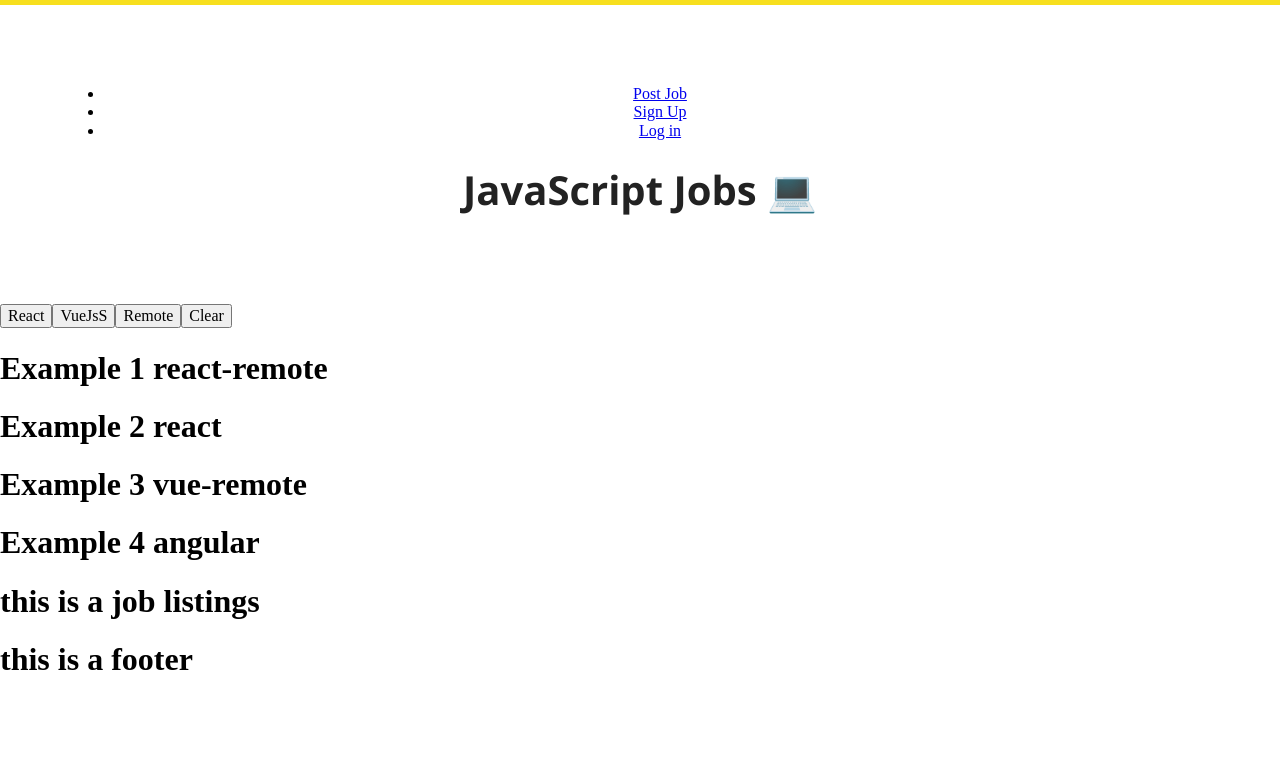
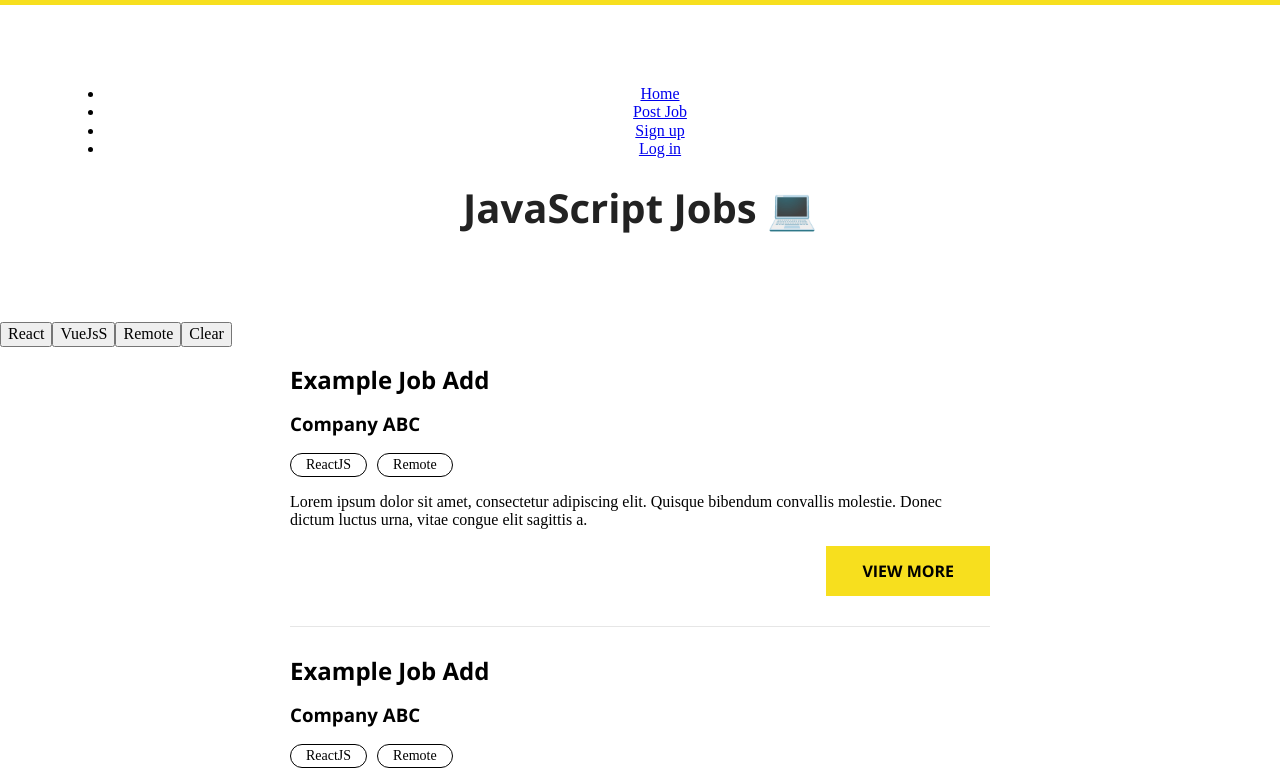
Before and after one commit to ashleydance/javascript-job-board, a React (Create React App) app: page / in a window 1280 px wide. Shown: the top 784 px of the page. Built offline with nearby package versions, Linux system fonts and the light colour scheme.

Commit message:
Styled job listing component

```diff
--- a/public/index.html
+++ b/public/index.html
@@ -13,6 +13,7 @@
       user's mobile device or desktop. See https://developers.google.com/web/fundamentals/web-app-manifest/
     -->
     <link rel="manifest" href="%PUBLIC_URL%/manifest.json" />
+    <link href="./reset.css" rel="stylesheet">
     <link href="https://fonts.googleapis.com/css?family=Open+Sans:700|Roboto" rel="stylesheet">
     <!--
       Notice the use of %PUBLIC_URL% in the tags above.
--- /dev/null
+++ b/public/reset.css
@@ -0,0 +1,349 @@
+/*! normalize.css v8.0.1 | MIT License | github.com/necolas/normalize.css */
+
+/* Document
+   ========================================================================== */
+
+/**
+ * 1. Correct the line height in all browsers.
+ * 2. Prevent adjustments of font size after orientation changes in iOS.
+ */
+
+ html {
+  line-height: 1.15; /* 1 */
+  -webkit-text-size-adjust: 100%; /* 2 */
+}
+
+/* Sections
+   ========================================================================== */
+
+/**
+ * Remove the margin in all browsers.
+ */
+
+body {
+  margin: 0;
+}
+
+/**
+ * Render the `main` element consistently in IE.
+ */
+
+main {
+  display: block;
+}
+
+/**
+ * Correct the font size and margin on `h1` elements within `section` and
+ * `article` contexts in Chrome, Firefox, and Safari.
+ */
+
+h1 {
+  font-size: 2em;
+  margin: 0.67em 0;
+}
+
+/* Grouping content
+   ========================================================================== */
+
+/**
+ * 1. Add the correct box sizing in Firefox.
+ * 2. Show the overflow in Edge and IE.
+ */
+
+hr {
+  box-sizing: content-box; /* 1 */
+  height: 0; /* 1 */
+  overflow: visible; /* 2 */
+}
+
+/**
+ * 1. Correct the inheritance and scaling of font size in all browsers.
+ * 2. Correct the odd `em` font sizing in all browsers.
+ */
+
+pre {
+  font-family: monospace, monospace; /* 1 */
+  font-size: 1em; /* 2 */
+}
+
+/* Text-level semantics
+   ========================================================================== */
+
+/**
+ * Remove the gray background on active links in IE 10.
+ */
+
+a {
+  background-color: transparent;
+}
+
+/**
+ * 1. Remove the bottom border in Chrome 57-
+ * 2. Add the correct text decoration in Chrome, Edge, IE, Opera, and Safari.
+ */
+
+abbr[title] {
+  border-bottom: none; /* 1 */
+  text-decoration: underline; /* 2 */
+  text-decoration: underline dotted; /* 2 */
+}
+
+/**
+ * Add the correct font weight in Chrome, Edge, and Safari.
+ */
+
+b,
+strong {
+  font-weight: bolder;
+}
+
+/**
+ * 1. Correct the inheritance and scaling of font size in all browsers.
+ * 2. Correct the odd `em` font sizing in all browsers.
+ */
+
+code,
+kbd,
+samp {
+  font-family: monospace, monospace; /* 1 */
+  font-size: 1em; /* 2 */
+}
+
+/**
+ * Add the correct font size in all browsers.
+ */
+
+small {
+  font-size: 80%;
+}
+
+/**
+ * Prevent `sub` and `sup` elements from affecting the line height in
+ * all browsers.
+ */
+
+sub,
+sup {
+  font-size: 75%;
+  line-height: 0;
+  position: relative;
+  vertical-align: baseline;
+}
+
+sub {
+  bottom: -0.25em;
+}
+
+sup {
+  top: -0.5em;
+}
+
+/* Embedded content
+   ========================================================================== */
+
+/**
+ * Remove the border on images inside links in IE 10.
+ */
+
+img {
+  border-style: none;
+}
+
+/* Forms
+   ========================================================================== */
+
+/**
+ * 1. Change the font styles in all browsers.
+ * 2. Remove the margin in Firefox and Safari.
+ */
+
+button,
+input,
+optgroup,
+select,
+textarea {
+  font-family: inherit; /* 1 */
+  font-size: 100%; /* 1 */
+  line-height: 1.15; /* 1 */
+  margin: 0; /* 2 */
+}
+
+/**
+ * Show the overflow in IE.
+ * 1. Show the overflow in Edge.
+ */
+
+button,
+input { /* 1 */
+  overflow: visible;
+}
+
+/**
+ * Remove the inheritance of text transform in Edge, Firefox, and IE.
+ * 1. Remove the inheritance of text transform in Firefox.
+ */
+
+button,
+select { /* 1 */
+  text-transform: none;
+}
+
+/**
+ * Correct the inability to style clickable types in iOS and Safari.
+ */
+
+button,
+[type="button"],
+[type="reset"],
+[type="submit"] {
+  -webkit-appearance: button;
+}
+
+/**
+ * Remove the inner border and padding in Firefox.
+ */
+
+button::-moz-focus-inner,
+[type="button"]::-moz-focus-inner,
+[type="reset"]::-moz-focus-inner,
+[type="submit"]::-moz-focus-inner {
+  border-style: none;
+  padding: 0;
+}
+
+/**
+ * Restore the focus styles unset by the previous rule.
+ */
+
+button:-moz-focusring,
+[type="button"]:-moz-focusring,
+[type="reset"]:-moz-focusring,
+[type="submit"]:-moz-focusring {
+  outline: 1px dotted ButtonText;
+}
+
+/**
+ * Correct the padding in Firefox.
+ */
+
+fieldset {
+  padding: 0.35em 0.75em 0.625em;
+}
+
+/**
+ * 1. Correct the text wrapping in Edge and IE.
+ * 2. Correct the color inheritance from `fieldset` elements in IE.
+ * 3. Remove the padding so developers are not caught out when they zero out
+ *    `fieldset` elements in all browsers.
+ */
+
+legend {
+  box-sizing: border-box; /* 1 */
+  color: inherit; /* 2 */
+  display: table; /* 1 */
+  max-width: 100%; /* 1 */
+  padding: 0; /* 3 */
+  white-space: normal; /* 1 */
+}
+
+/**
+ * Add the correct vertical alignment in Chrome, Firefox, and Opera.
+ */
+
+progress {
+  vertical-align: baseline;
+}
+
+/**
+ * Remove the default vertical scrollbar in IE 10+.
+ */
+
+textarea {
+  overflow: auto;
+}
+
+/**
+ * 1. Add the correct box sizing in IE 10.
+ * 2. Remove the padding in IE 10.
+ */
+
+[type="checkbox"],
+[type="radio"] {
+  box-sizing: border-box; /* 1 */
+  padding: 0; /* 2 */
+}
+
+/**
+ * Correct the cursor style of increment and decrement buttons in Chrome.
+ */
+
+[type="number"]::-webkit-inner-spin-button,
+[type="number"]::-webkit-outer-spin-button {
+  height: auto;
+}
+
+/**
+ * 1. Correct the odd appearance in Chrome and Safari.
+ * 2. Correct the outline style in Safari.
+ */
+
+[type="search"] {
+  -webkit-appearance: textfield; /* 1 */
+  outline-offset: -2px; /* 2 */
+}
+
+/**
+ * Remove the inner padding in Chrome and Safari on macOS.
+ */
+
+[type="search"]::-webkit-search-decoration {
+  -webkit-appearance: none;
+}
+
+/**
+ * 1. Correct the inability to style clickable types in iOS and Safari.
+ * 2. Change font properties to `inherit` in Safari.
+ */
+
+::-webkit-file-upload-button {
+  -webkit-appearance: button; /* 1 */
+  font: inherit; /* 2 */
+}
+
+/* Interactive
+   ========================================================================== */
+
+/*
+ * Add the correct display in Edge, IE 10+, and Firefox.
+ */
+
+details {
+  display: block;
+}
+
+/*
+ * Add the correct display in all browsers.
+ */
+
+summary {
+  display: list-item;
+}
+
+/* Misc
+   ========================================================================== */
+
+/**
+ * Add the correct display in IE 10+.
+ */
+
+template {
+  display: none;
+}
+
+/**
+ * Add the correct display in IE 10.
+ */
+
+[hidden] {
+  display: none;
+}
--- a/src/components/Button.js
+++ b/src/components/Button.js
@@ -1,11 +1,34 @@
 import React from "react"
 import PropTypes from "prop-types"
+import styled from "styled-components"
+import { HEADING_FONT_FAMILY, YELLOW, DARK_YELLOW } from "../util/consts"
 
-export default function Button({ children, onClick }) {
-  return <button onClick={onClick}>{children}</button>
+const Wrapper = styled.button`
+  padding: 15px 35px;
+  background: ${YELLOW};
+  font-family: ${HEADING_FONT_FAMILY};
+  font-weight: 700;
+  text-transform: uppercase;
+  cursor: pointer;
+  box-shadow: none;
+  border: 1px solid transparent;
+  transition: all 0.2s ease-in-out;
+
+  &:hover {
+    background: ${DARK_YELLOW};
+  }
+`
+
+export default function Button({ children, onClick, primary = true }) {
+  return (
+    <Wrapper onClick={onClick} primary={primary}>
+      {children}
+    </Wrapper>
+  )
 }
 
 Button.propTypes = {
   children: PropTypes.node.isRequired,
-  onClick: PropTypes.func.isRequired
+  onClick: PropTypes.func.isRequired,
+  primary: PropTypes.bool.isRequired
 }
--- a/src/components/Header.js
+++ b/src/components/Header.js
@@ -1,21 +1,12 @@
 import React from "react"
 import styled from "styled-components"
 import { HEADING_FONT_FAMILY } from "../util/consts"
+import Navigation from "./Navigation"
 
 export default function Header() {
   return (
     <HeaderWrapper>
-      <ul>
-        <li>
-          <a href="https://google.com">Post Job</a>
-        </li>
-        <li>
-          <a href="https://google.com">Sign Up</a>
-        </li>
-        <li>
-          <a href="https://google.com">Log in</a>
-        </li>
-      </ul>
+      <Navigation />
       <Title>
         JavaScript Jobs{" "}
         <span role="img" aria-label="computer">
--- a/src/components/JobListings.js
+++ b/src/components/JobListings.js
@@ -1,7 +1,13 @@
 import React, { Component } from "react"
 import PropTypes from "prop-types"
+import styled from "styled-components"
 import ListingFilters from "./ListingFilters"
 import SingleListing from "./SingleListing"
+
+const ListingWrapper = styled.div`
+  margin: 0 auto;
+  max-width: 700px;
+`
 
 export default class JobListings extends Component {
   static propTypes = {
@@ -61,8 +67,7 @@
         <ListingFilters
           onPressFilter={filter => this.handlePressFilter(filter)}
         />
-        {this.renderListings()}
-        <h1>this is a job listings</h1>
+        <ListingWrapper>{this.renderListings()}</ListingWrapper>
       </div>
     )
   }
--- /dev/null
+++ b/src/components/Navigation.js
@@ -0,0 +1,21 @@
+import React from "react"
+import { Link } from "react-router-dom"
+
+export default function Navigation() {
+  return (
+    <ul>
+      <li>
+        <Link to="/">Home</Link>
+      </li>
+      <li>
+        <Link to="/post-job">Post Job</Link>
+      </li>
+      <li>
+        <Link to="/signup">Sign up</Link>
+      </li>
+      <li>
+        <Link to="/login">Log in</Link>
+      </li>
+    </ul>
+  )
+}
--- a/src/components/SingleListing.js
+++ b/src/components/SingleListing.js
@@ -1,11 +1,59 @@
 import React from "react"
 import PropTypes from "prop-types"
+import styled from "styled-components"
+import Button from "./Button"
+import { HEADING_FONT_FAMILY, BORDER_COLOR } from "../util/consts"
+
+const Wrapper = styled.div`
+  border-bottom: 1px solid ${BORDER_COLOR};
+  margin-bottom: 30px;
+  padding-bottom: 30px;
+
+  &:last-child {
+    border: 0;
+  }
+`
+
+const Title = styled.h2`
+  font-family: ${HEADING_FONT_FAMILY};
+  margin-bottom: 5px;
+`
+
+const Company = styled.h3`
+  font-family: ${HEADING_FONT_FAMILY};
+`
+
+const TagWrapper = styled.div`
+  display: flex;
+  margin-bottom: 10px;
+`
+
+const Tag = styled.div`
+  font-size: 14px;
+  padding: 3px 15px;
+  border-radius: 22px;
+  border: 1px solid #000;
+  margin-right: 10px;
+`
 
 export default function SingleListing({ title }) {
   return (
-    <div>
-      <h1>{title}</h1>
-    </div>
+    <Wrapper>
+      <Title>Example Job Add</Title>
+      <Company>Company ABC</Company>
+      <TagWrapper>
+        <Tag>ReactJS</Tag>
+        <Tag>Remote</Tag>
+      </TagWrapper>
+      <p>
+        Lorem ipsum dolor sit amet, consectetur adipiscing elit. Quisque
+        bibendum convallis molestie. Donec dictum luctus urna, vitae congue elit
+        sagittis a.
+      </p>
+      <div style={{ textAlign: "right" }}>
+        <Button>VIEW MORE</Button>
+      </div>
+    </Wrapper>
   )
 }
 
--- a/src/pages/Dashboard.js
+++ b/src/pages/Dashboard.js
@@ -1,7 +1,15 @@
 import React, { Component } from "react"
+import Header from "../components/Header"
+import Footer from "../components/Footer"
 
 export default class Dashboard extends Component {
   render() {
-    return <div />
+    return (
+      <>
+        <Header />
+        <h1>Dashboard</h1>
+        <Footer />
+      </>
+    )
   }
 }
--- a/src/pages/PostJob.js
+++ b/src/pages/PostJob.js
@@ -1,11 +1,15 @@
 import React, { Component } from "react"
+import Header from "../components/Header"
+import Footer from "../components/Footer"
 
 export default class PostJob extends Component {
   render() {
     return (
-      <div>
-        <h1>Post job</h1>
-      </div>
+      <>
+        <Header />
+        <h1>Post a job</h1>
+        <Footer />
+      </>
     )
   }
 }
--- a/src/util/consts.js
+++ b/src/util/consts.js
@@ -1,10 +1,15 @@
 export const HEADING_FONT_FAMILY = "Open Sans, sans-serif"
 export const BODY_FONT_FAMILY = "Roboto sans-serif"
+
+export const YELLOW = "#f7df1e"
+export const DARK_YELLOW = "#c5b218"
+export const BORDER_COLOR = "#E6E6E6"
 
 export const FAKE_LISTINGS = [
   {
     id: 1,
     title: "Example 1 react-remote",
+    company: "Company ABC",
     tags: ["react", "remote"]
   },
   {
```
Also changed, not shown: 1 other file (tests, documents, lock files or other folders).
